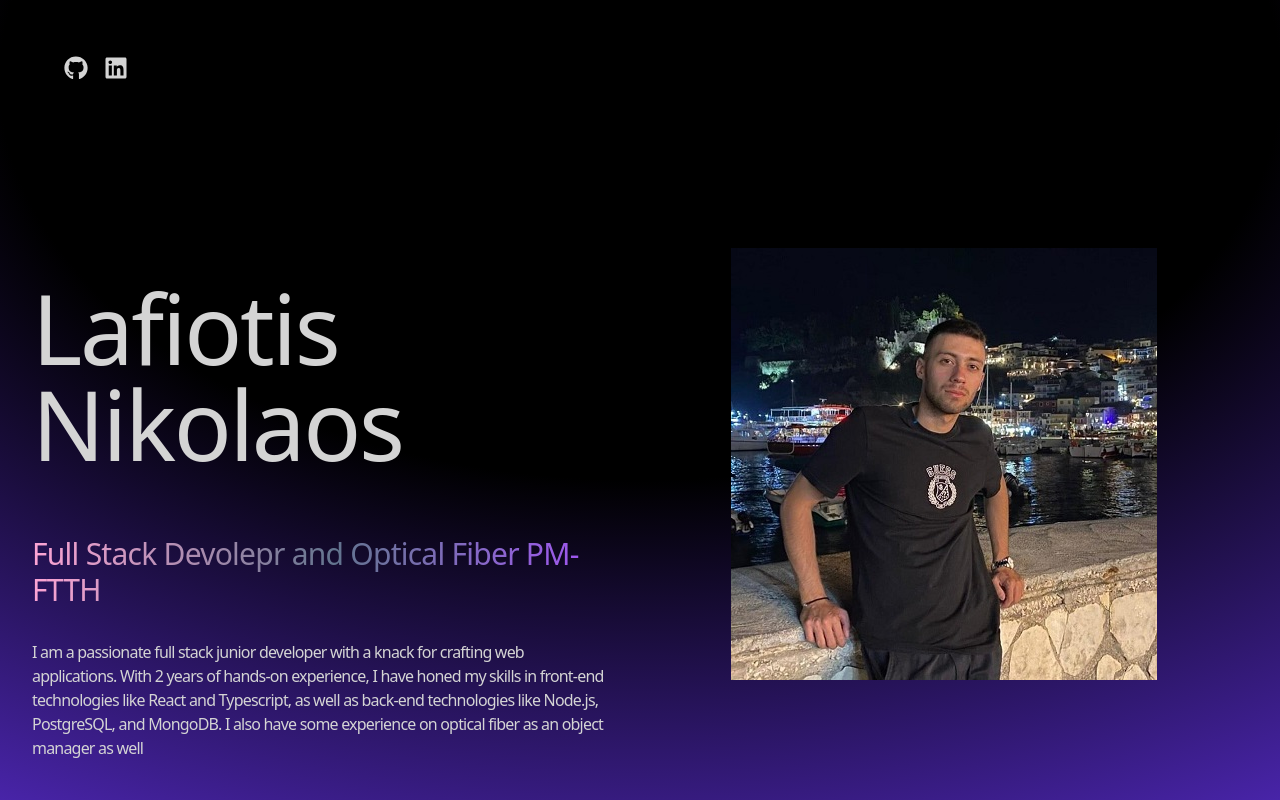
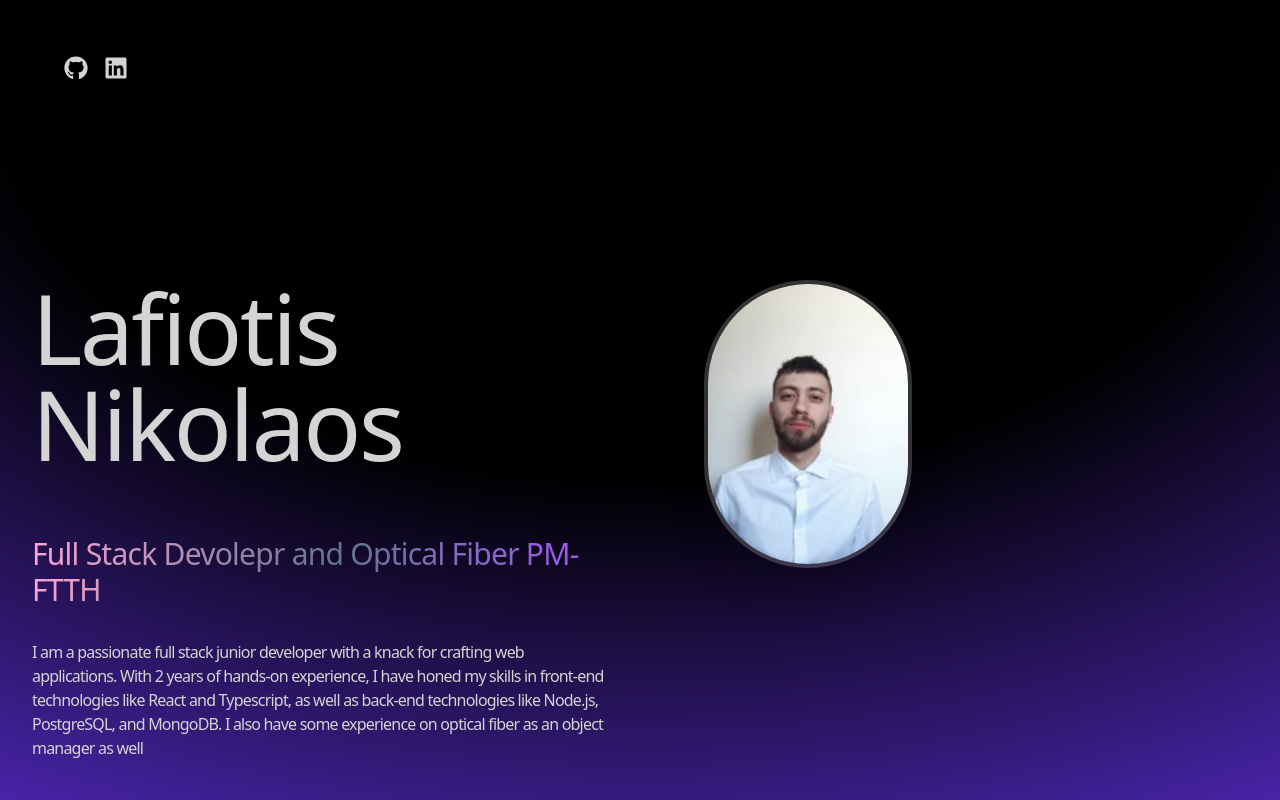
Before and after one commit to nikosalin/Lafiotis-Nikolaos, a React (Vite) app: page / in a window 1280 px wide. Shown: the top 800 px of the page. Built offline with nearby package versions, Linux system fonts and the light colour scheme.

Commit message:
Add profile picture and update Hero component layout

```diff
--- a/src/components/Hero.jsx
+++ b/src/components/Hero.jsx
@@ -1,5 +1,5 @@
-import { HERO_CONTENT } from "../constants"
-import profilePic from "../assets/LafiotisNikolaosProfile.png"
+import { HERO_CONTENT } from "../constants";
+import profilePic from "../assets/Pic.jpg";
 import { motion } from "framer-motion";
 
 const container = (delay) => ({
@@ -21,14 +21,16 @@ const Hero = () => {
               variants={container(0)}
               initial="hidden"
               animate="visible"
-                        className="pb-16 text-6xl font-thin tracking-tight lg:mt-16 lg:text-8xl">
+              className="pb-16 text-6xl font-thin tracking-tight lg:mt-16 lg:text-8xl"
+            >
               Lafiotis Nikolaos
             </motion.h1>
             <motion.span
               variants={container(0.5)}
               initial="hidden"
               animate="visible"
-                        className="bg-gradient-to-r from-pink-300 via-slate-500 to-purple-500 bg-clip-text text-3xl tracking-tight text-transparent">
+              className="bg-gradient-to-r from-pink-300 via-slate-500 to-purple-500 bg-clip-text text-3xl tracking-tight text-transparent"
+            >
               Full Stack Devolepr and Optical Fiber PM-FTTH
             </motion.span>
             <motion.p
@@ -42,17 +44,20 @@ const Hero = () => {
           </div>
         </div>
         <div className="w-full lg:w-1/2 lg:p-8">
-                <div className="flex justify-center">
+          <div className="w-full lg:w-1/2 lg:p-8 flex justify-center">
             <motion.img
-                        initial={{ x: 100, opacity: 0}}
-                        animate={{ x: 0, opacity: 1}}
-                        transition={{ duration: 1, delay: 1.2}}
-                        src={profilePic} alt="Lafiotis Nikolaos" />
+              initial={{ x: 100, opacity: 0 }}
+              animate={{ x: 0, opacity: 1 }}
+              transition={{ duration: 1, delay: 1.2 }}
+              src={profilePic}
+              alt="Lafiotis Nikolaos"
+              className="w-72 h-72 object-cover rounded-full shadow-2xl border-4 border-white/20 backdrop-blur-sm"
+            />
           </div>
         </div>
       </div>
     </div>
-  )
-}
+  );
+};
 
-export default Hero
+export default Hero;
```
Also changed, not shown: src/assets/Pic.jpg (added). Lines whose indentation alone changed are shown as unchanged.
